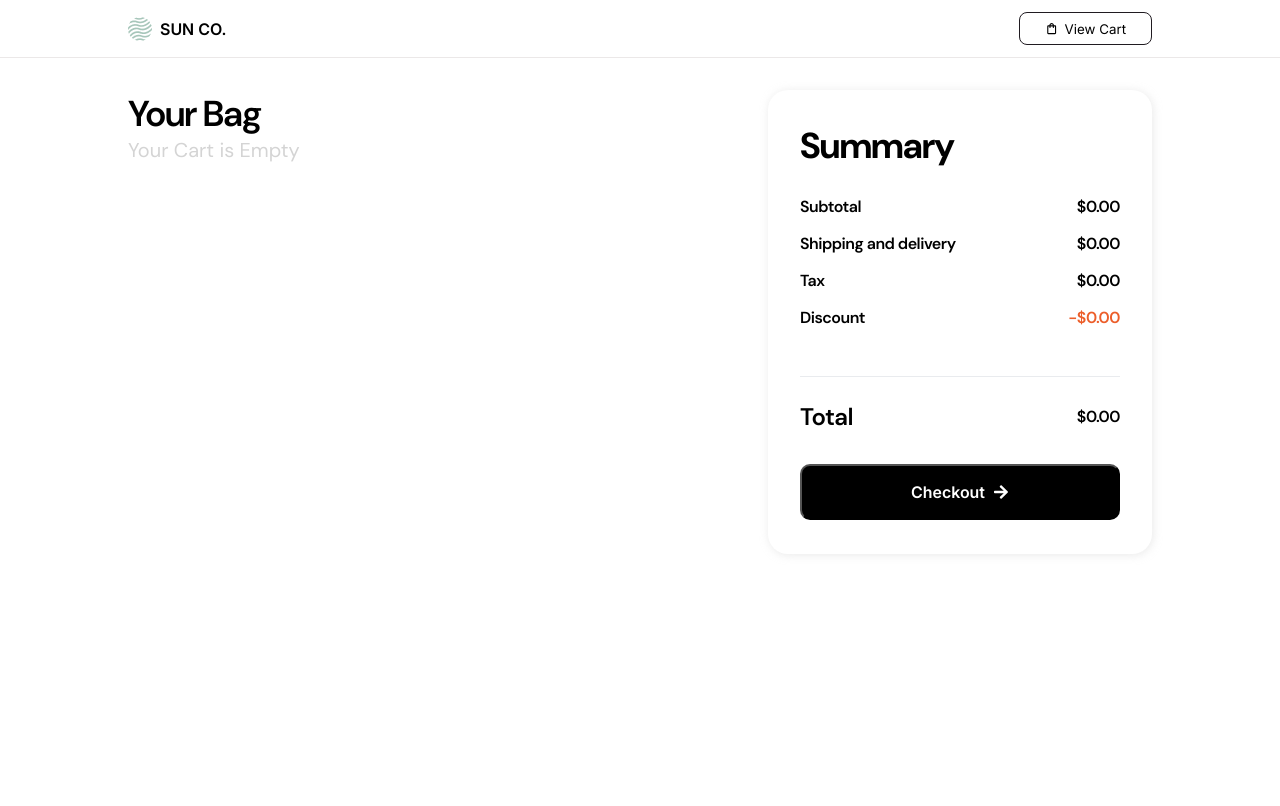
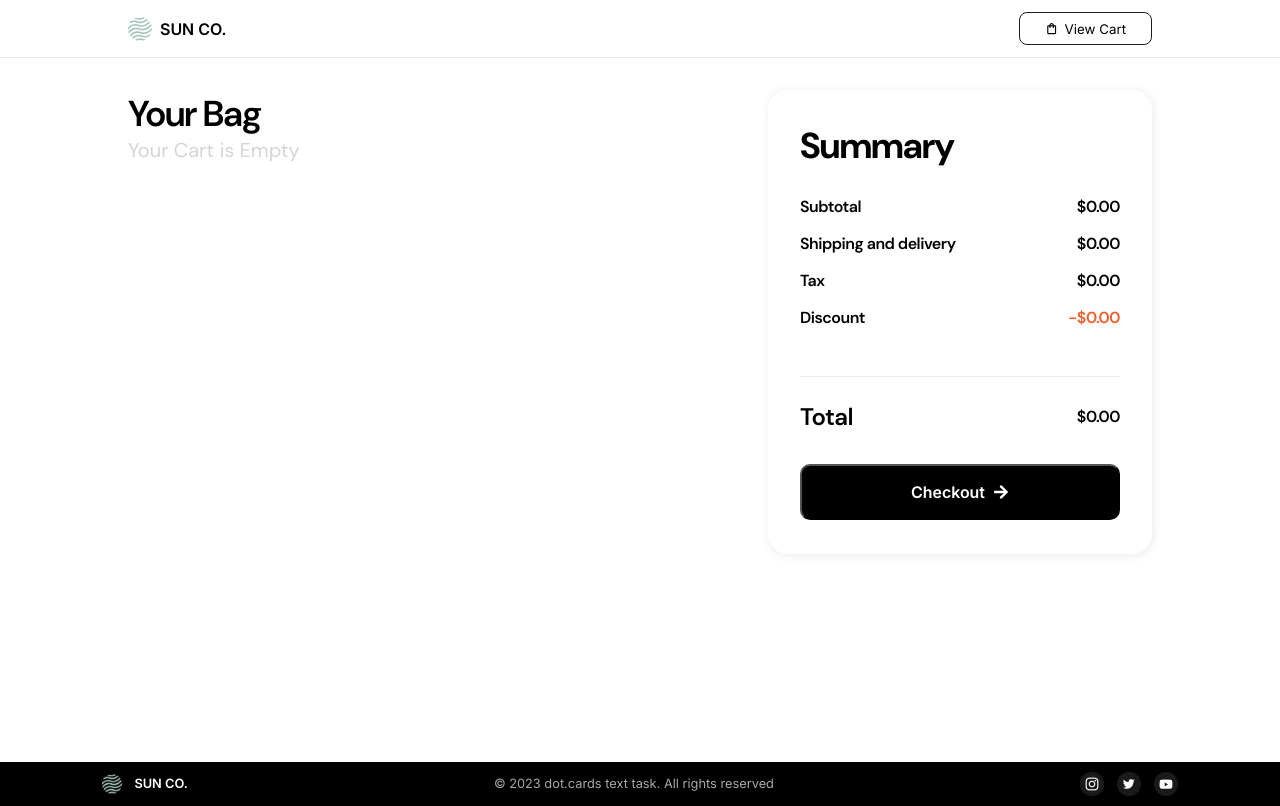
Before and after one commit to dilaraj/e-commerce-website, a React (Create React App) app: page /cart in a window 1280 px wide. Built offline with nearby package versions, Linux system fonts and the light colour scheme.

Commit message:
Adding and fixing footer in CartPage

```diff
--- a/src/pages/CartPage.css
+++ b/src/pages/CartPage.css
@@ -12,6 +12,7 @@
     display: grid;
     grid-template-columns: 2fr 1fr;
     padding: 2em 8em;
+    min-height: 80vh;
 }
 
 .emptyCart {
--- a/src/pages/CartPage.js
+++ b/src/pages/CartPage.js
@@ -5,6 +5,7 @@ import { useCart } from "./CartFunctionality/CartContext";
 import Header from '../components/HeaderComponent/Header';
 import BagItem from "../components/CartComponents/BagItemComponent/BagItem";
 import CheckoutSummary from "../components/CartComponents/CheckoutSummaryComponent/CheckoutSummary";
+import Footer from '../components/FooterComponent/Footer';
 
 const CartPage = () => {
 
@@ -39,6 +40,7 @@ const CartPage = () => {
                     <CheckoutSummary />
                 </div>
             </div>
+            <Footer />
         </div>
     );
 }
```
